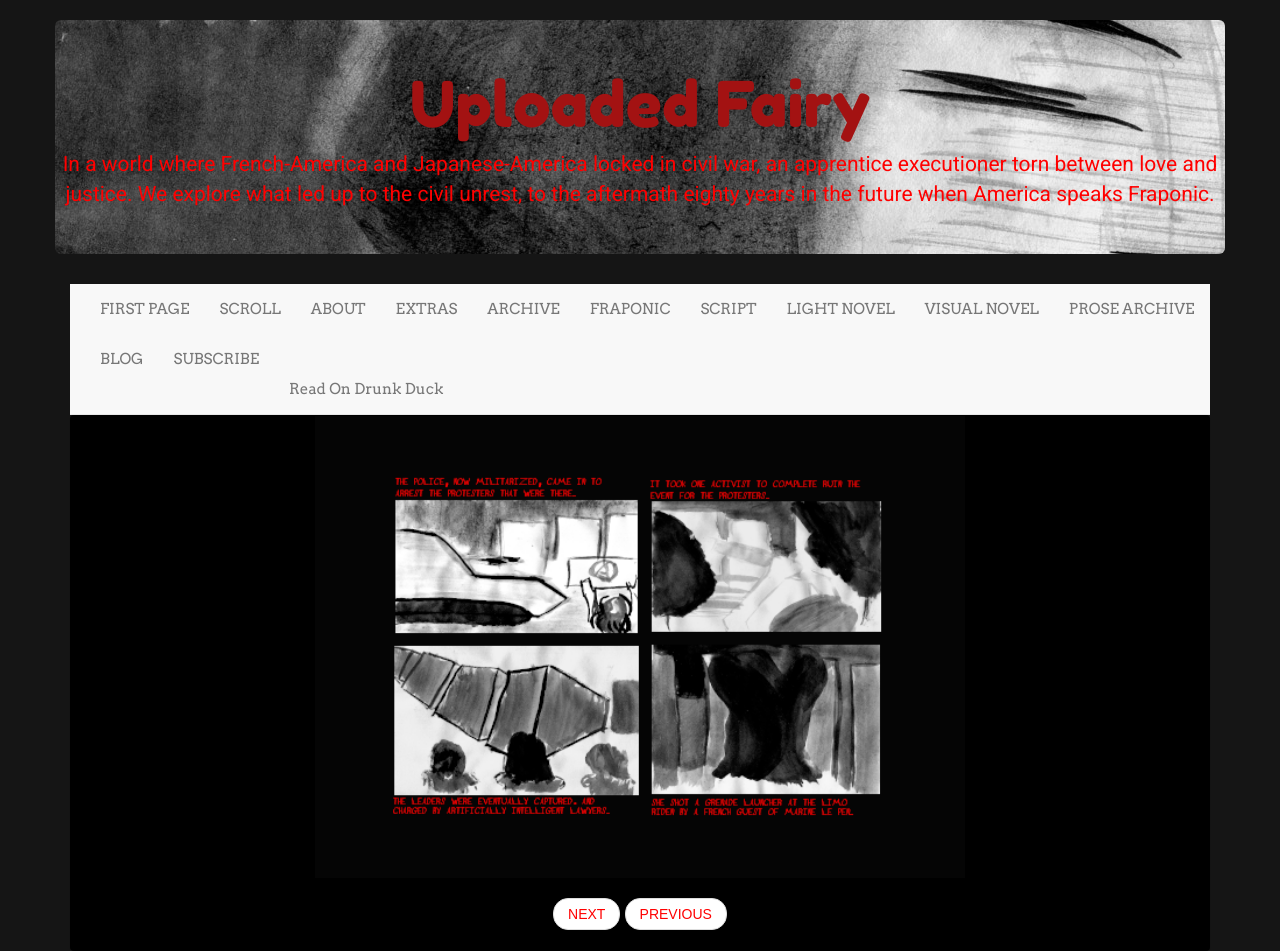
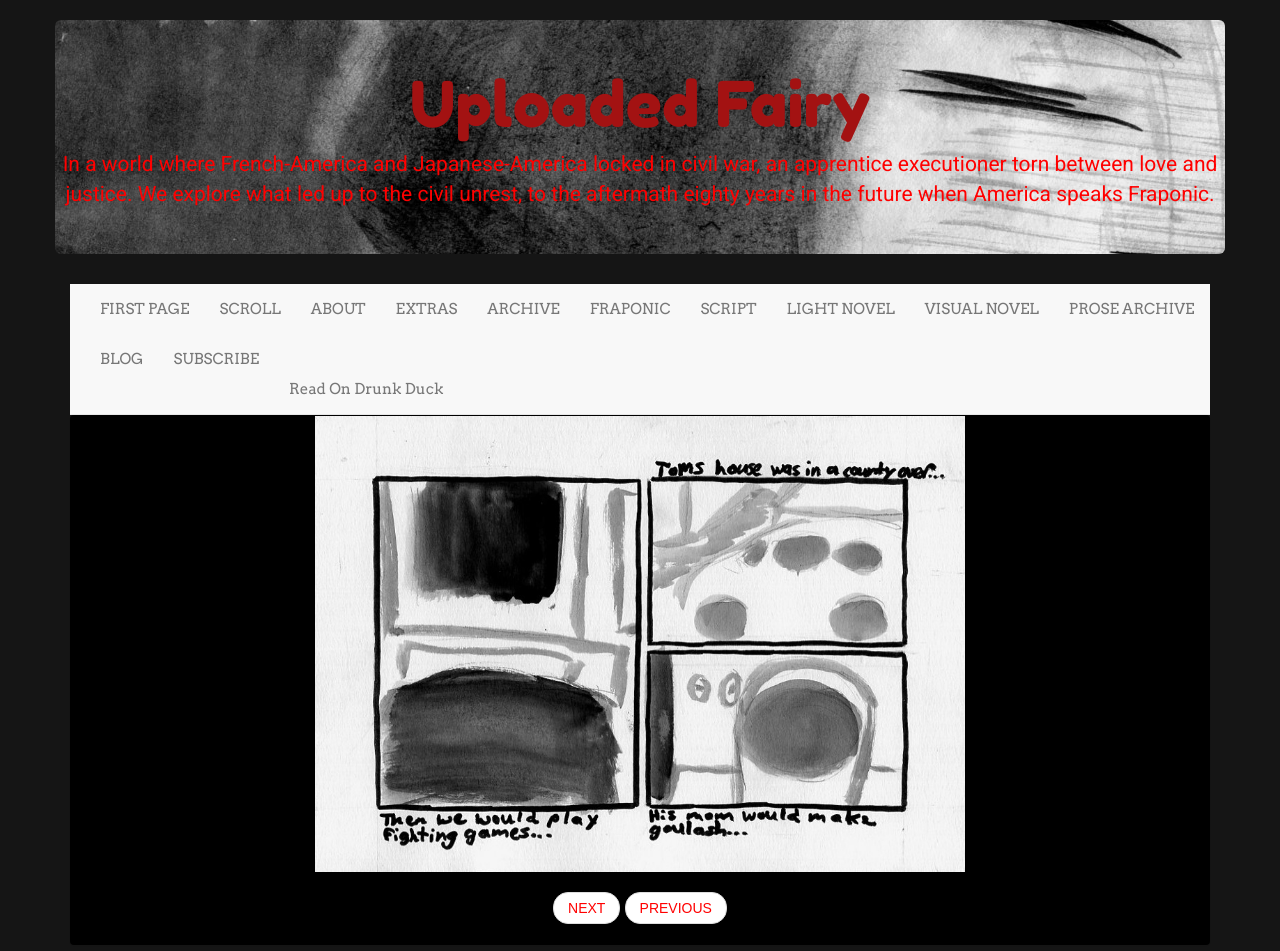
Before and after one commit to LWFlouisa/UploadedFairy, a Jekyll site: the page built from _posts/2021-12-12-page41.md, in a window 1280 px wide. Built offline with Jekyll 4.4.1, drawn with Linux system fonts in a browser that asks for light colours; nearby versions of some CDN libraries.

Commit message:
Update 2021-12-12-page41.md

```diff
--- a/_posts/2021-12-12-page41.md
+++ b/_posts/2021-12-12-page41.md
@@ -5,4 +5,4 @@ title: "The Tanks Come Rolling In With Marine Le Pen"
 categories: page
 permalink: /041
 ---
-![PAGE FOURTY ONE]({{ site.url }}/pages/pagetest42.png)
+![PAGE FOURTY ONE]({{ site.url }}/finished_pages/page41.jpg)
```
